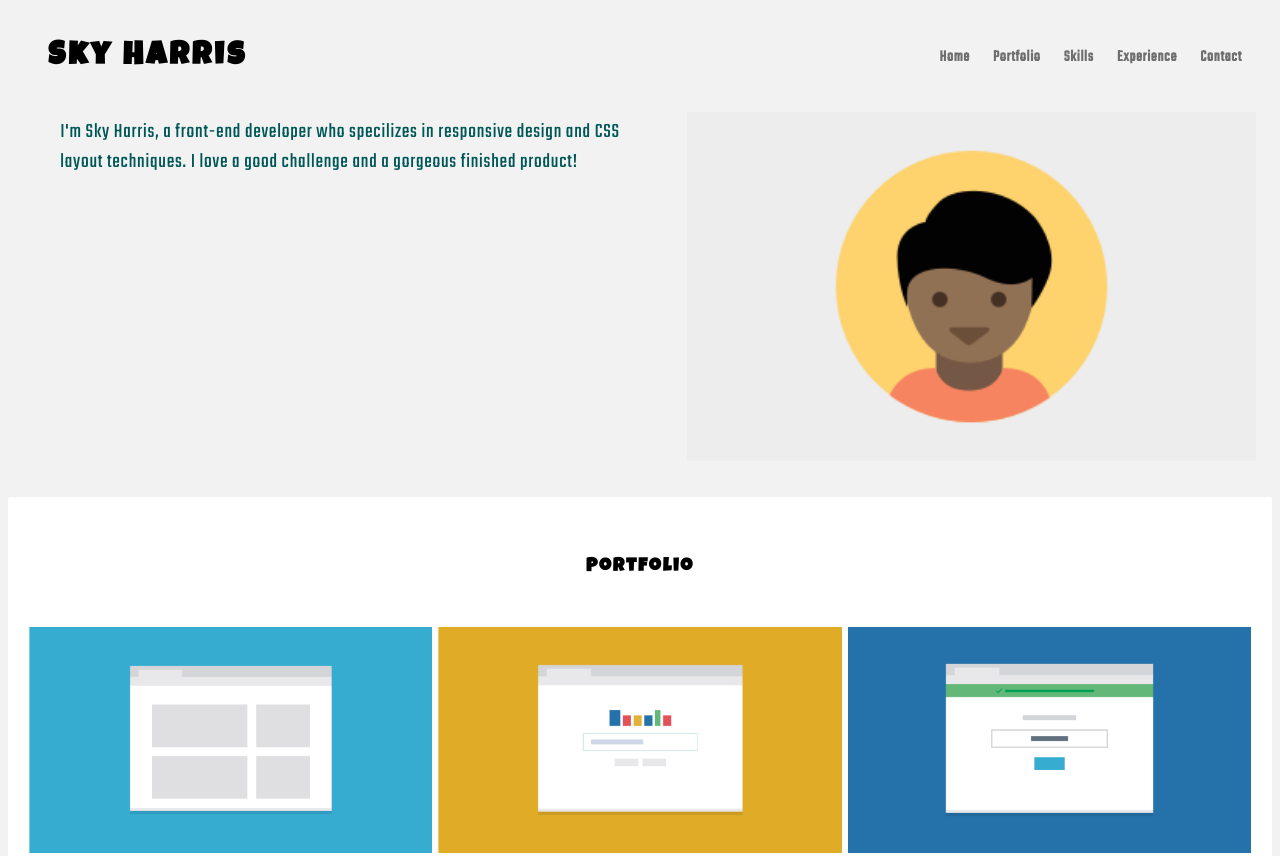
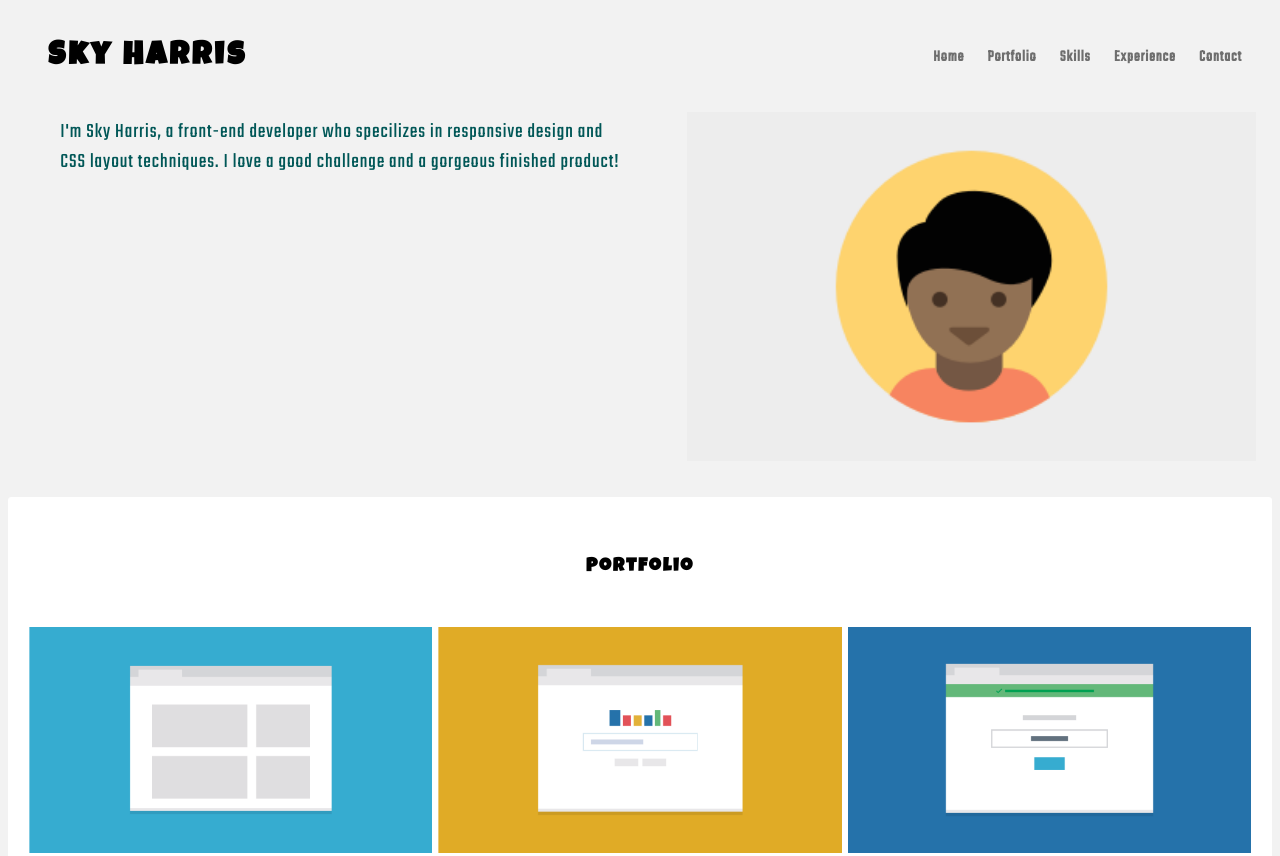
Before and after one commit to SkyCHarris/Mobile-First-Responsive-Layout, a plain HTML site: page index.html in a window 1280 px wide. Shown: the top 856 px of the page. Drawn offline with Linux system fonts and the light colour scheme.

Commit message:
Resubmission (validator showing no CSS errors for me)

```diff
--- a/css/styles.css
+++ b/css/styles.css
@@ -1,3 +1,6 @@
+
+
+/* After running my CSS through the validation site you suggested, I was told there were no CSS errors. I may require some extra assitance or clarification on this. */
 
 /* Base Element Styles */
 
@@ -5,7 +8,7 @@ body {
     background-color: #f2f2f2;
     text-align: center;
     font-family: 'Teko', sans-serif;
-    letter-spacing: .05em;
+    letter-spacing: .06em;
 }
 
 h1, h2, h3 {
```
